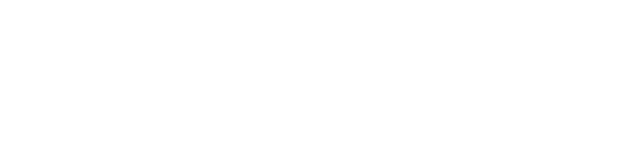
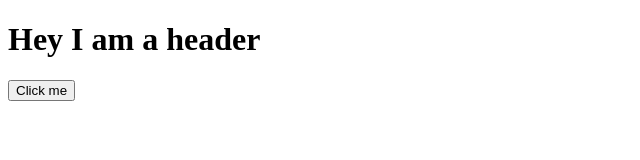
Before and after one commit to d-garad/delta-demo, a plain HTML site: page index.html in a window 1280 px wide. Shown: the whole page, without its empty margins (0-640 px from the left). Drawn offline with Linux system fonts and the light colour scheme.

Commit message:
index modified

```diff
--- a/index.html
+++ b/index.html
@@ -6,6 +6,7 @@
     <title>Sample code</title>
 </head>
 <body>
-
+    <h1>Hey I am a header</h1>
+    <button>Click me</button>
 </body>
 </html>
```
